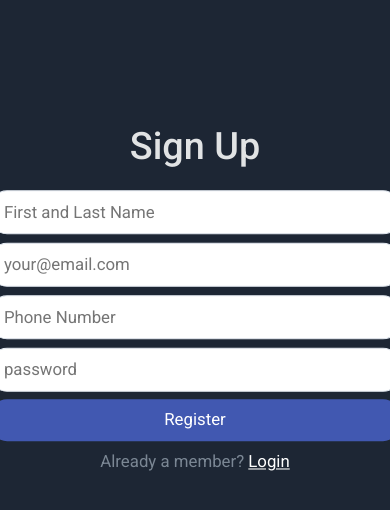
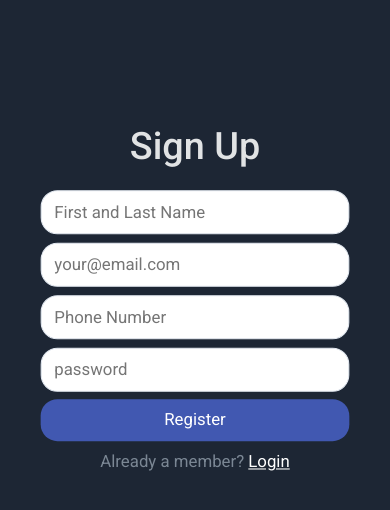
Before and after one commit to EnesCeman/topg-dashboard, a React (Vite) app: page /register in a window 390 px wide. Shown: the top 510 px of the page. Built offline with nearby package versions, Linux system fonts and the light colour scheme; no server answers; what chartjs-plugin-datalabels would draw is missing.

Commit message:
responsiveness 2

```diff
--- a/client/src/components/Charts/Charts.module.css
+++ b/client/src/components/Charts/Charts.module.css
@@ -15,6 +15,10 @@
   border-radius: 5px;
   box-shadow: 0 6px 7px -4px rgba(0, 0, 0, 0.2);
   width: 50%;
+
+  @media (max-width: 515px) {
+    width: 75%;
+  }
 }
 
 .chart-title {
--- a/client/src/pages/LoginPage/LoginPage.module.css
+++ b/client/src/pages/LoginPage/LoginPage.module.css
@@ -7,6 +7,10 @@
   align-items: center;
   justify-content: space-around;
   min-height: 100vh;
+
+  @media (max-width: 515px) {
+    padding: 3rem;
+  }
 }
 
 .inner {
```
